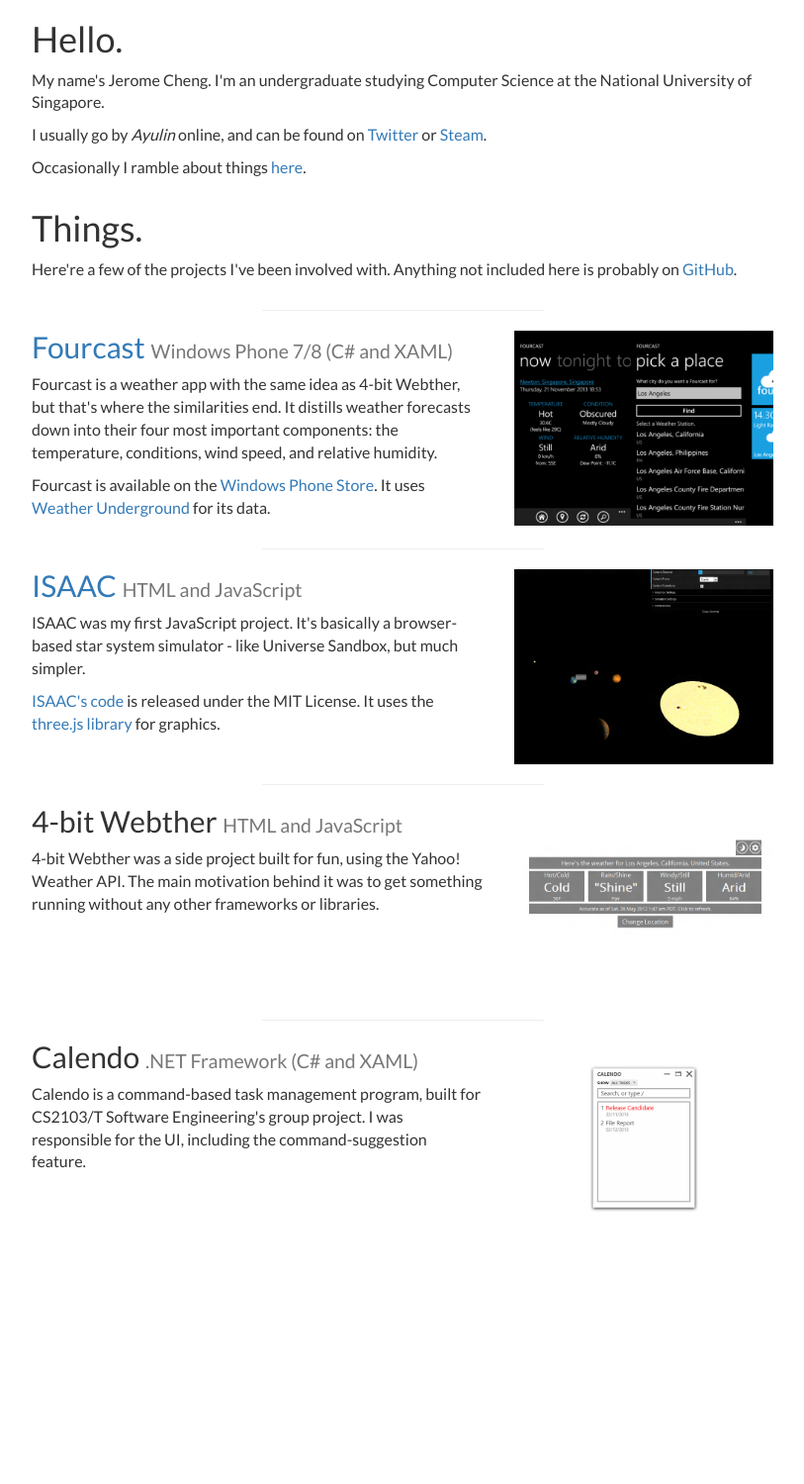
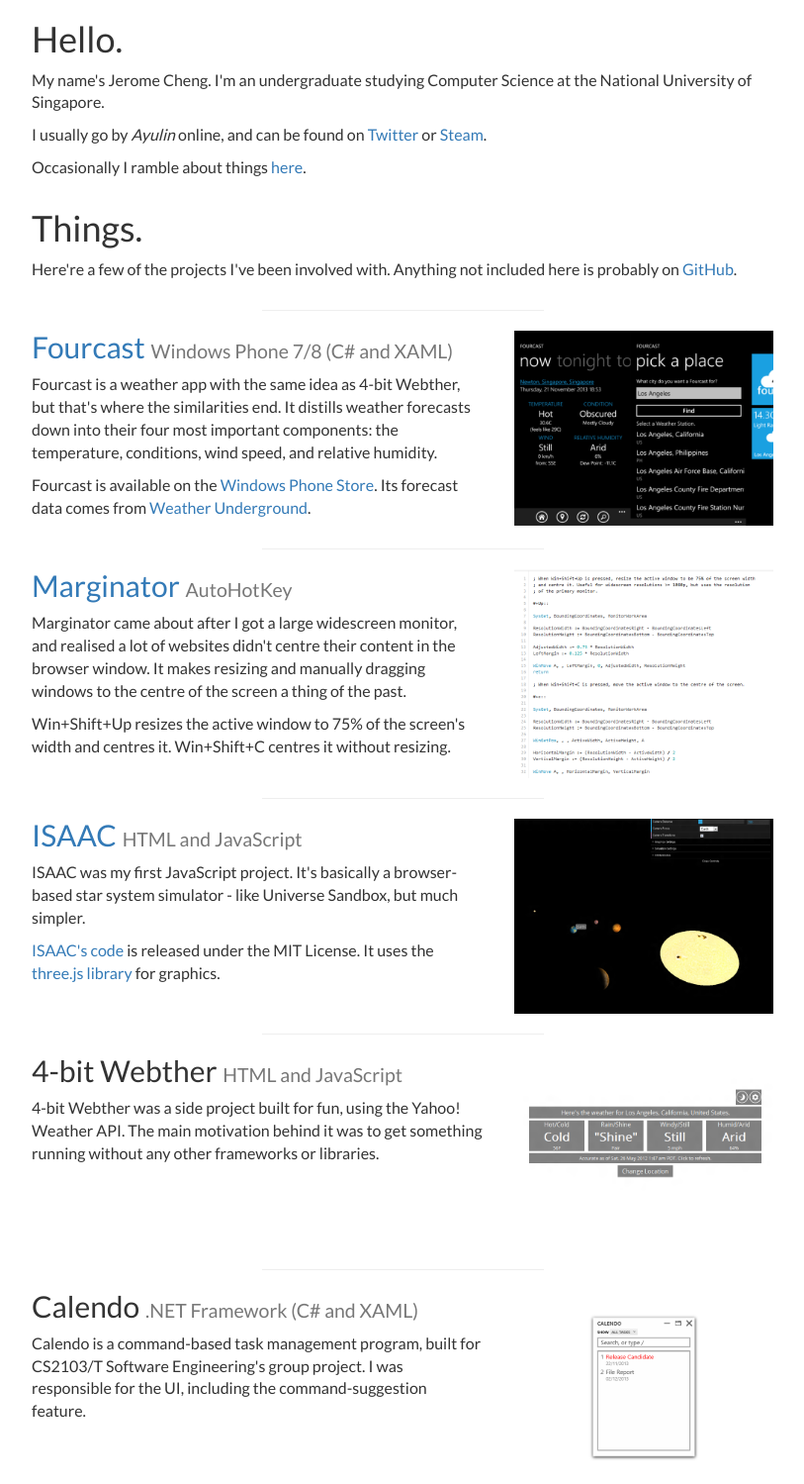
Before and after one commit to jcheng31/ayulin.net, a Jekyll site: the page built from Content/index.html, in a window 1280 px wide. Shown: the whole page at 99% size, without its empty margins (233-1046 px from the left). Built offline with Jekyll 4.4.1, drawn with Linux system fonts in a browser that asks for light colours; nearby versions of some CDN libraries; Markdown is read by kramdown in place of the engine named in the settings; before the commit the page ends 1248 px from its top, so only the background shows below that.

Commit message:
Add Marginator to projects.

```diff
--- a/Content/_data/projects.yml
+++ b/Content/_data/projects.yml
@@ -6,7 +6,18 @@
     img: ./img/Fourcast.png,
     description: [
         "Fourcast is a weather app with the same idea as 4-bit Webther, but that's where the similarities end. It distills weather forecasts down into their four most important components: the temperature, conditions, wind speed, and relative humidity.",
-        "Fourcast is available on the <a href='http://windowsphone.com/s?appid=4d21bde6-841b-484d-a7c9-95c7a1e5cd56'>Windows Phone Store</a>. It uses <a href='http://www.wunderground.com/?apiref=1e19de373d7ed5c0'>Weather Underground</a> for its data."
+        "Fourcast is available on the <a href='http://windowsphone.com/s?appid=4d21bde6-841b-484d-a7c9-95c7a1e5cd56'>Windows Phone Store</a>. Its forecast data comes from <a href='http://www.wunderground.com/?apiref=1e19de373d7ed5c0'>Weather Underground</a>."
+    ]
+}
+
+- {
+    name: Marginator,
+    platform: AutoHotKey,
+    url: "https://gist.github.com/jcheng31/7169828/",
+    img: ./img/marginator.png,
+    description: [
+        "Marginator came about after I got a large widescreen monitor, and realised a lot of websites didn't centre their content in the browser window. It makes resizing and manually dragging windows to the centre of the screen a thing of the past.",
+        "Win+Shift+Up resizes the active window to 75% of the screen's width and centres it. Win+Shift+C centres it without resizing."
     ]
 }
 
```
Also changed, not shown: Content/img/marginator.png (added).
